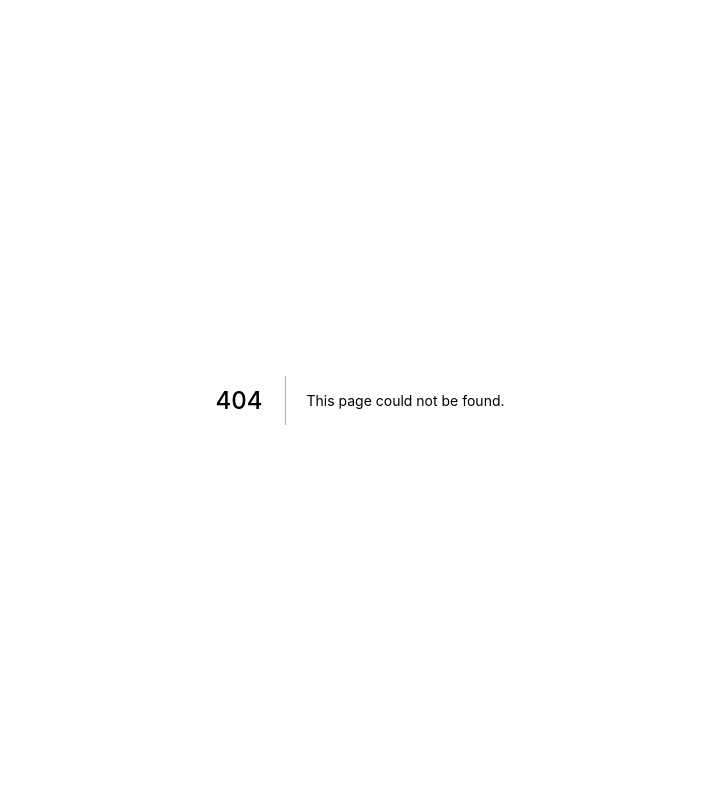
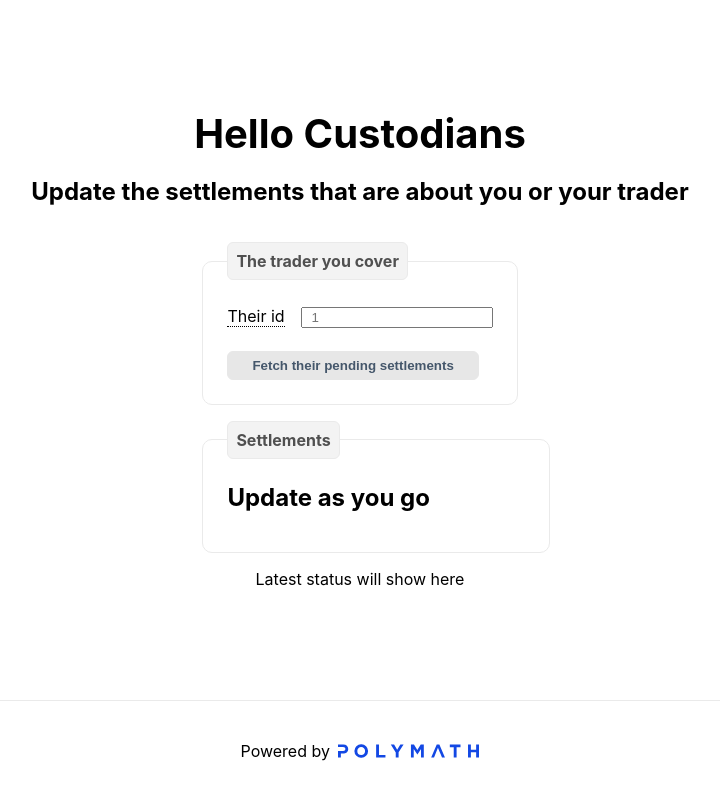
Before and after one commit to PolymeshAssociation/technical-content-examples, a Next.js app in the folder settlement_provider/: page /custodian in a window 1280 px wide. Before the commit this address had no page. Shown: the whole page, without its empty margins (280-1000 px from the left). Built offline with nearby package versions, Linux system fonts and the light colour scheme.

Commit message:
Added a page for custodian to update the trades.

```diff
--- /dev/null
+++ b/settlement_provider/pages/custodian.tsx
@@ -0,0 +1,171 @@
+import Head from "next/head"
+import React, { useState } from "react"
+import styles from "../styles/Home.module.css"
+
+export default function Home() {
+  const [myInfo, setMyInfo] = useState({
+    "traderId": "",
+    "info": {
+      "settlements": []
+    }
+  })
+
+  function setStatus(content: string) {
+    const element = document.getElementById("status") as HTMLElement
+    element.innerHTML = content
+  }
+
+  function onTraderIdChanged(e: React.ChangeEvent<HTMLInputElement>): void {
+    setMyInfo({
+      ...myInfo,
+      "traderId": e.target.value
+    })
+  }
+
+  async function getPendingSettlements(traderId: string): Promise<Response> {
+    const response = await fetch(`/api/settlements/?traderId=${traderId}`, { "method": "GET" })
+    if (response.status == 200) {
+      setStatus("Settlements fetched")
+      const body = await response.json()
+      setMyInfo({
+        ...myInfo,
+        "info": { "settlements": body }
+      })
+    } else {
+      setStatus("Something went wrong")
+    }
+    return response
+  }
+
+  async function submitGetPendingSettlements(e): Promise<void> {
+    e.preventDefault() // prevent page from submitting form
+    await getPendingSettlements(myInfo["traderId"])
+  }
+
+  async function sendBuyerPaid(settlementId: string): Promise<Response> {
+    const response = await fetch(`/api/settlement/${settlementId}?isPaid`, { "method": "PATCH" })
+    if (response.status == 200) {
+      setStatus("Settlement updated")
+      await getPendingSettlements(myInfo["traderId"])
+    } else {
+      setStatus("Something went wrong")
+    }
+    return response
+  }
+
+  async function submitBuyerPaid(e): Promise<void> {
+    e.preventDefault()
+    await sendBuyerPaid(e.target.getAttribute("data-settlement-id"))
+  }
+
+  async function sendSellerTransferred(settlementId: string): Promise<Response> {
+    const response = await fetch(`/api/settlement/${settlementId}?isTransferred`, { "method": "PATCH" })
+    if (response.status == 200) {
+      setStatus("Settlement updated")
+      await getPendingSettlements(myInfo["traderId"])
+    } else {
+      setStatus("Something went wrong")
+    }
+    return response
+  }
+
+  async function submitSellerTransferred(e): Promise<void> {
+    e.preventDefault()
+    await sendSellerTransferred(e.target.getAttribute("data-settlement-id"))
+  }
+
+  return (
+    <div className={styles.container}>
+      <Head>
+        <title>NextDaq Settlements Page</title>
+        <link rel="icon" href="/favicon.ico" />
+      </Head>
+
+      <main className={styles.main}>
+        <h1 className={styles.title}>
+          Hello Custodians
+        </h1>
+
+        <h2>Update the settlements that are about you or your trader</h2>
+
+        <form lang="en">
+
+          <fieldset className={styles.card}>
+            <legend>The trader you cover</legend>
+
+            <div>
+              <label htmlFor="custodian-traderId" className={styles.hasTitle} title="Given to the trader when they registered with NextDaq. As of now, just pick one.">Their id</label>
+              <input name="traderId" id="custodian-traderId" type="number" placeholder="1" value={myInfo["traderId"]} onChange={onTraderIdChanged}></input>
+            </div>
+
+            <div className="submit">
+              <button className="submit traderId" onClick={submitGetPendingSettlements} disabled={myInfo["traderId"] === ""}>Fetch their pending settlements</button>
+            </div>
+
+          </fieldset>
+
+          <fieldset className={`${styles.card} ${styles.row}`}>
+            <legend>Settlements</legend>
+
+            <div className={styles.column}>
+              <div className='sell-column'>
+
+                <h3>Update as you go</h3>
+
+                {
+                  myInfo["info"]["settlements"]
+                    .map((settlement) => <div className={`${styles.card} ${styles.unbreakable}`}>
+                      <div data-trader-id={settlement["buyer"]["id"]}>
+                        Buyer <b title="buyer id">{settlement["buyer"]["id"]}</b>
+                        <span> to pay </span>
+                        <span title="amount"> {settlement["price"] * settlement["quantity"]} </span>
+                        <span title="currency"> USD </span>
+                        <span> to seller </span>
+                        <span title="seller id"> {settlement["seller"]["id"]} </span>
+                        <span> with the reference </span>
+                        <span title="transfer reference">{settlement["id"]} </span>
+                        <button className="submit paid" onClick={submitBuyerPaid} disabled={myInfo["traderId"] !== settlement["buyer"]["id"] || settlement["isPaid"]} data-settlement-id={settlement["id"]}>
+                          {settlement["isPaid"] ? " Paid" : "Mark as paid"}
+                        </button>
+                      </div>
+
+                      <div data-trader-id={settlement["seller"]["id"]}>
+                        Seller <b title="seller id"> {settlement["seller"]["id"]}</b>
+                        <span> to transfer </span>
+                        <span title="quantity"> {settlement["quantity"]} </span>
+                        <span title="token"> {settlement["token"]} </span>
+                        <span> to buyer </span>
+                        <span title="buyer id"> {settlement["buyer"]["id"]} </span>
+                        <button className="submit transferred" onClick={submitSellerTransferred} disabled={myInfo["traderId"] !== settlement["seller"]["id"] || settlement["isTransferred"]} data-settlement-id={settlement["id"]}>
+                          {settlement["isTransferred"] ? " Transferred" : "Mark as transferred"}
+                        </button>
+                      </div>
+                    </div>)
+                }
+
+              </div>
+            </div>
+
+          </fieldset>
+
+        </form>
+
+        <div id="status" className={styles.status}>
+          Latest status will show here
+        </div>
+
+      </main>
+
+      <footer className={styles.footer}>
+        <a
+          href="http://polymath.network"
+          target="_blank"
+          rel="noopener noreferrer"
+        >
+          Powered by{' '}
+          <img src="/polymath.svg" alt="Vercel Logo" className={styles.logo} />
+        </a>
+      </footer>
+    </div>
+  )
+}
--- a/settlement_provider/pages/index.tsx
+++ b/settlement_provider/pages/index.tsx
@@ -26,6 +26,10 @@ export default function Home() {
             Match NextDaq orders on the algorithm page
         </a>
 
+        <a href="custodian" className={styles.card}>
+            Enter info for your matched trade on the custodian page
+        </a>
+
       </main>
 
       <footer className={styles.footer}>
```
